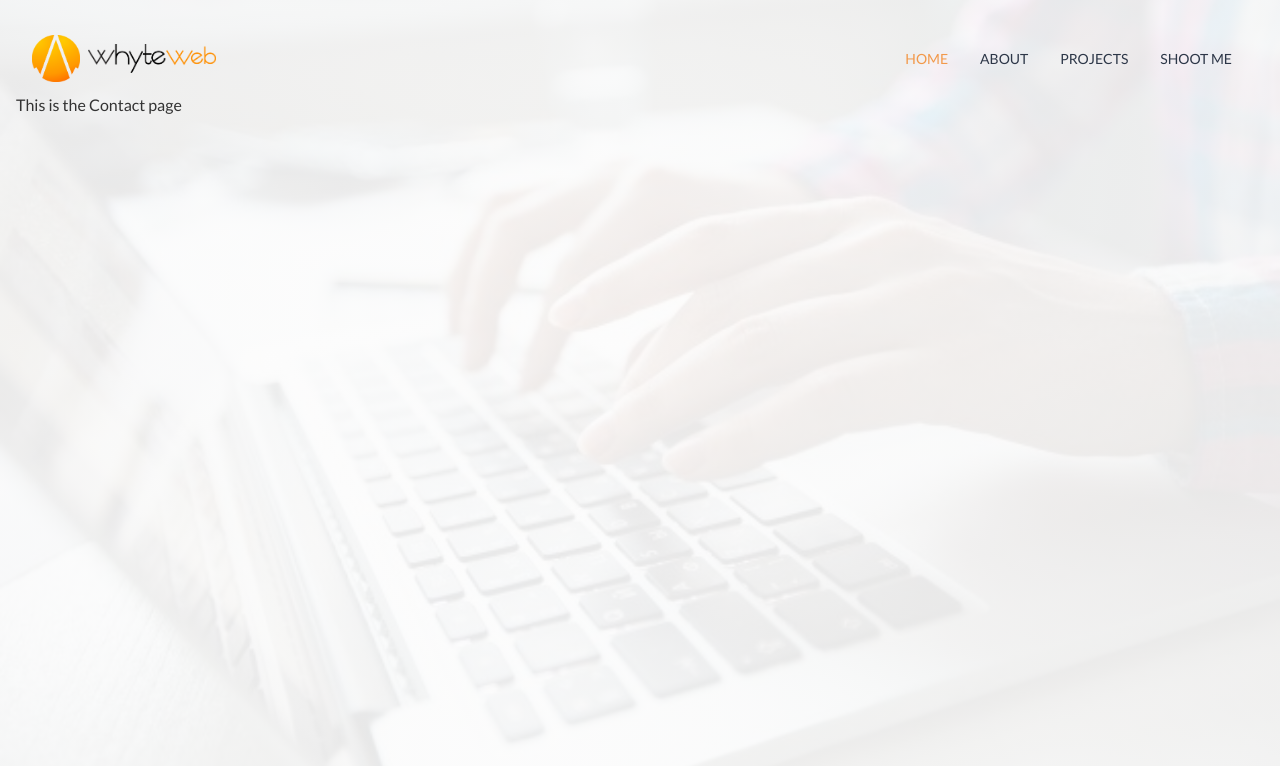
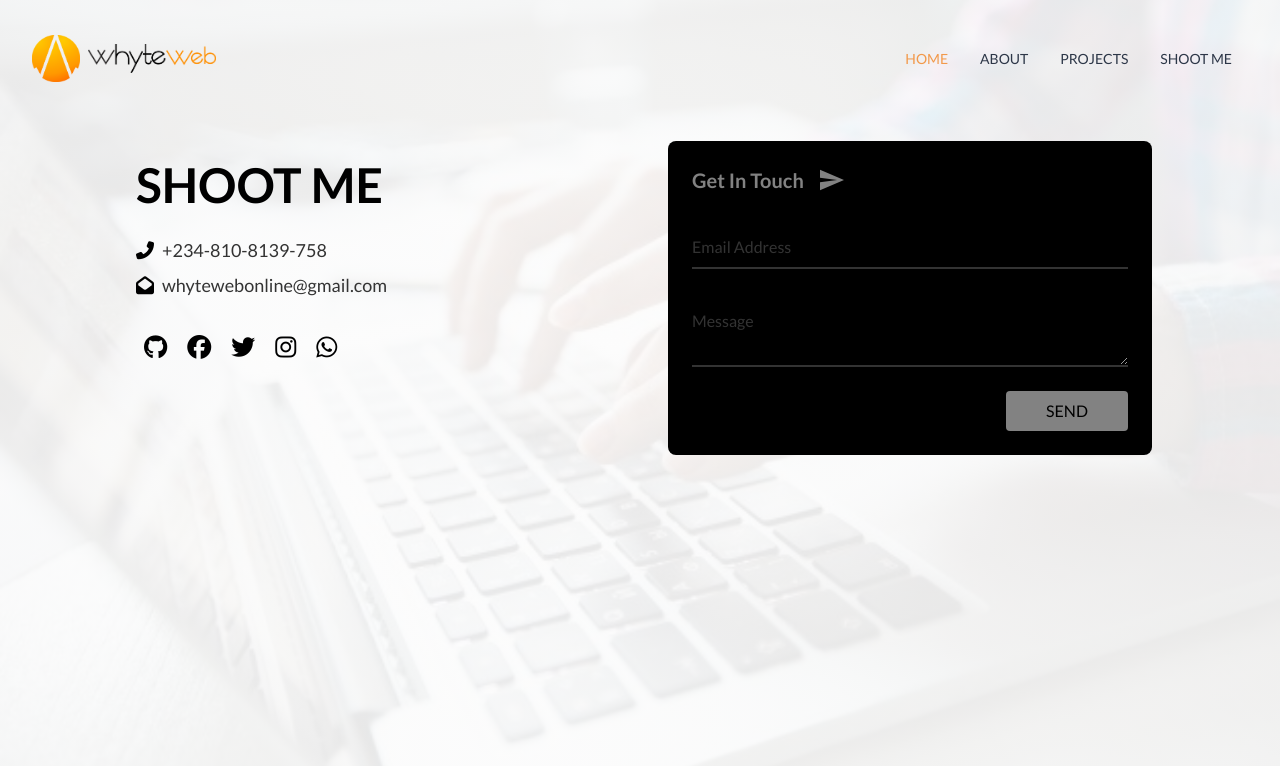
Before and after one commit to whytepeter/My-Portfolio, a Vue app: page /contact in a window 1280 px wide. Shown: the top 766 px of the page. Built offline with nearby package versions, Linux system fonts and the light colour scheme.

Commit message:
contact page done

```diff
--- a/src/views/Contact.vue
+++ b/src/views/Contact.vue
@@ -1,8 +1,215 @@
 <template>
-  <div class="text-text2">This is the Contact page</div>
+  <div
+    class="text-text2 h-auto grid col-gap-10 grid-cols-1 md:grid-cols-2 grid-rows-2 md:grid-rows-1 mx-auto lg:w-10/12 py-6"
+  >
+    <transition
+      enter-active-class="animate__animated animate__fadeInDown"
+      leave-active-class="animate__animated animate__fadeOutUp"
+    >
+      <div v-if="isAlert" class="Alert fixed top-0 left-0 mt-10 w-full flex justify-center z-40">
+        <div class="bg-secondary rounded w-auto px-6 py-2">
+          <span class="text-accent">{{alert}}</span>
+        </div>
+      </div>
+    </transition>
+
+    <div class="Left w-full flex :items-center mx-auto px-2 py-4 col-span-1 row-span-1">
+      <div class="w-full px-2 py-4 text-center md:text-left">
+        <span
+          class="animate__animated animate__fadeInUp text-secondary text-5xl mb-6 font-extrabold uppercase"
+        >Shoot me</span>
+
+        <div
+          class="animate__animated animate__fadeInLeft text-sm flex flex-col text-lg mb-6 mt-4 space-y-2"
+        >
+          <div class="text-text2 flex items-center text-center justify-center md:justify-start">
+            <span class="text-secondary mr-2">
+              <i class="fas fa-phone-alt"></i>
+            </span>
+            +234-810-8139-758
+          </div>
+          <div class="text-text2 flex items-center text-center justify-center md:justify-start">
+            <span class="text-secondary mr-2">
+              <i class="fas fa-envelope-open"></i>
+            </span>
+            whytewebonline@gmail.com
+          </div>
+        </div>
+
+        <div
+          class="Social animate__animated animate__fadeInUp flex justify-center md:justify-start text-2xl text-secondary mb-2"
+        >
+          <a
+            href="https://github.com/whytepeter"
+            target="_blank"
+            class="transition duration-300 flex items-center py-3 px-2 whitespace-no-wrap hover:text-accent focus:text-accent"
+          >
+            <i class="fab fa-github"></i>
+          </a>
+
+          <a
+            href="https://web.facebook.com/whytecode1/"
+            target="_blank"
+            class="transition duration-300 flex items-center py-3 px-2 pl-3 whitespace-no-wrap hover:text-accent focus:text-accent"
+          >
+            <i class="fab fa-facebook"></i>
+          </a>
+          <a
+            href="https://twitter.com/whytecode"
+            target="_blank"
+            class="transition duration-300 flex items-center py-3 px-2 pl-3 whitespace-no-wrap hover:text-accent focus:text-accent"
+          >
+            <i class="fab fa-twitter"></i>
+          </a>
+          <a
+            href="https://www.instagram.com/dewhytepeter/"
+            target="_blank"
+            class="transition duration-300 flex items-center py-3 px-2 pl-3 whitespace-no-wrap hover:text-accent focus:text-accent"
+          >
+            <i class="fab fa-instagram"></i>
+          </a>
+          <a
+            href="https://wa.me/2348108139758/"
+            target="_blank"
+            class="transition duration-300 flex items-center py-3 px-2 pl-3 whitespace-no-wrap hover:text-accent focus:text-accent"
+          >
+            <i class="fab fa-whatsapp"></i>
+          </a>
+        </div>
+      </div>
+    </div>
+    <div class="right w-full -mt-10 md:mt-0 mx-auto px-2 py-6 col-span-1 row-span-1">
+      <form
+        @submit.prevent="onSubmit"
+        class="animate__animated animate__fadeInRight bg-secondary relative w-full rounded-lg px-6 py-6 flex flex-col justify-around"
+      >
+        <div class="mb-4 text-xl text-text1 font-bold flex items-center">
+          Get In Touch
+          <span class="text-2xl transform translate-x-6">
+            <svg
+              class="transition duration-500 h-6 w-6 fill-current -ml-2 hover:-ml-3"
+              xmlns="http://www.w3.org/2000/svg"
+              viewBox="0 0 448 448"
+            >
+              <path d="M.213 32L0 181.333 320 224 0 266.667.213 416 448 224z" />
+            </svg>
+          </span>
+        </div>
+        <div
+          :class="[ isEmail ? 'border-accent' : 'border-text2']"
+          class="Email-Field transition duration-300 mb-4 flex flex-col border-b-2"
+        >
+          <label
+            for="email"
+            :class="[isEmail ? 'translate-y-0 text-accent text-sm' : 'translate-y-6 ']"
+            class="transition duration-300 transform font-medium"
+          >Email Address</label>
+          <input
+            @focusin="isEmail = true"
+            @focusout="email == '' ? isEmail = false : isEmail = true"
+            v-model="email"
+            id="email"
+            type="text"
+            class="bg-transparent focus:outline-none pb-2 text-text1 font-semibold"
+          />
+        </div>
+        <p class="Error text-red-800 transform -translate-y-2">{{error}}</p>
+        <div
+          :class="[ isMessage ? 'border-accent' : 'border-text2']"
+          class="Message-Field transition duration-300 mb-6 flex flex-col border-b-2"
+        >
+          <label
+            for="email"
+            :class="[isMessage ? 'translate-y-0 text-accent text-sm' : 'translate-y-6 ']"
+            class="transition duration-300 transform font-medium"
+          >Message</label>
+
+          <textarea
+            @focusin="isMessage = true"
+            @focusout="message == '' ? isMessage = false : isMessage = true"
+            Message
+            v-model="message"
+            class="bg-transparent focus:outline-none pb-2 text-text1 font-semibold"
+          ></textarea>
+        </div>
+        <p class="Error text-red-800 transform -translate-y-4">{{msgError}}</p>
+        <button
+          type="submit"
+          class="transition duration-300 transform uppercase self-end px-10 py-2 rounded font-medium bg-text1 text-secondary hover:bg-text2 focus:outline-none focus:bg-accent focus:text-secondary"
+        >Send</button>
+      </form>
+    </div>
+  </div>
 </template>
 <script>
 export default {
-  data: () => ({})
+  data: () => ({
+    error: null,
+    msgError: null,
+    isEmail: false,
+    isMessage: false,
+    isAlert: false,
+    alert: null,
+
+    email: "",
+    message: ""
+  }),
+  methods: {
+    validate(field) {
+      if (field == "email") {
+        if (this.email.trim() == "") {
+          this.error = "Email is badly formatted";
+          return false;
+        } else {
+          this.error = null;
+          return true;
+        }
+      } else if (field == "message") {
+        if (this.message.trim() == "") {
+          this.msgError = "Message must not be empty";
+          return false;
+        } else {
+          this.msgError = null;
+          return true;
+        }
+      }
+    },
+
+    resetForm() {
+      this.email = "";
+      this.message = "";
+      this.isEmail = false;
+      this.isMessage = false;
+    },
+
+    onSubmit() {
+      if (this.validate("email") && this.validate("message")) {
+        this.alert = "Message send successful";
+        this.isAlert = true;
+
+        setTimeout(() => {
+          this.isAlert = false;
+        }, 5000);
+
+        //log form inputs
+        let user = {
+          email: this.email,
+          message: this.message
+        };
+        console.log(user);
+
+        //clear fields
+        this.resetForm();
+        return true;
+      } else {
+        return false;
+      }
+    }
+  }
 };
 </script>
+<style >
+.Error {
+  font-size: 0.8rem;
+}
+</style>
```
